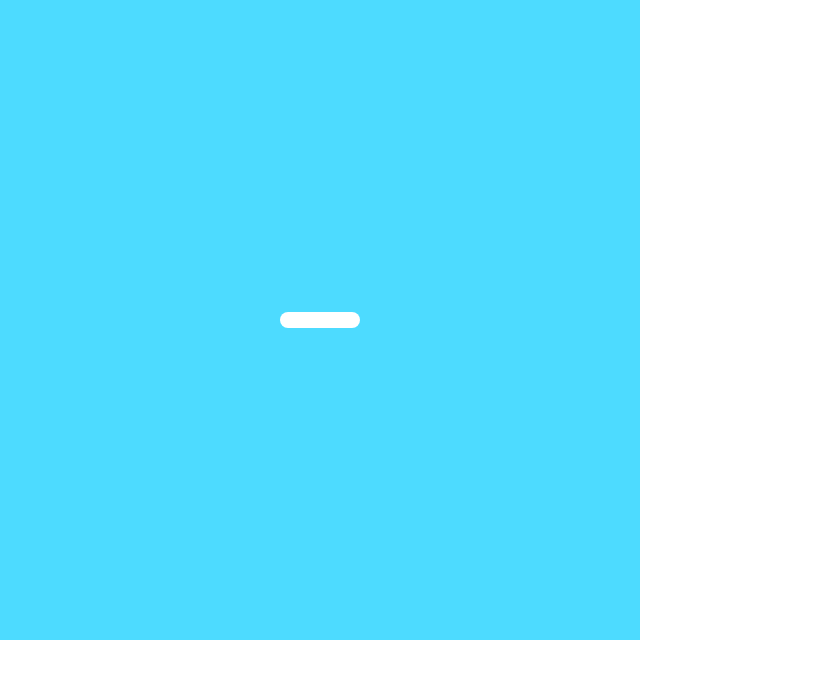
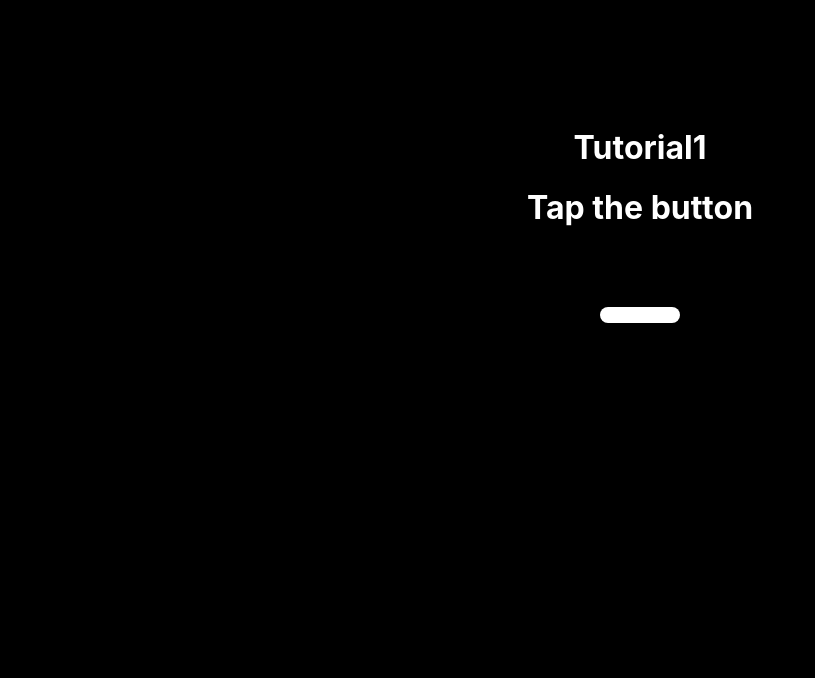
Before and after one commit to styp3r/naviportfolio, a React (Create React App) app: page / in a window 1280 px wide. Shown: the top 678 px of the page, without its empty margins (0-815 px from the left). Built offline with nearby package versions, Linux system fonts and the light colour scheme.

Commit message:
Add new page components using react-router-dom

```diff
--- a/package.json
+++ b/package.json
@@ -8,6 +8,7 @@
     "@testing-library/user-event": "^12.8.3",
     "react": "^17.0.2",
     "react-dom": "^17.0.2",
+    "react-router-dom": "^5.3.0",
     "react-scripts": "4.0.3",
     "web-vitals": "^1.1.2"
   },
--- a/src/App.css
+++ b/src/App.css
@@ -1,38 +1,3 @@
 .App {
   text-align: center;
 }
-
-.App-logo {
-  height: 40vmin;
-  pointer-events: none;
-}
-
-@media (prefers-reduced-motion: no-preference) {
-  .App-logo {
-    animation: App-logo-spin infinite 20s linear;
-  }
-}
-
-.App-header {
-  background-color: #282c34;
-  min-height: 100vh;
-  display: flex;
-  flex-direction: column;
-  align-items: center;
-  justify-content: center;
-  font-size: calc(10px + 2vmin);
-  color: white;
-}
-
-.App-link {
-  color: #61dafb;
-}
-
-@keyframes App-logo-spin {
-  from {
-    transform: rotate(0deg);
-  }
-  to {
-    transform: rotate(360deg);
-  }
-}
--- a/src/App.js
+++ b/src/App.js
@@ -1,10 +1,23 @@
 import './App.css';
-import Button from './components/Button';
+import {Switch, Route} from 'react-router-dom';
+import Tutorial1 from './components/Tutorial1';
+import Tutorial2 from './components/Tutorial2';
+import EndTutorial from './components/EndTutorial';
+import Home from './components/Home';
+import About from './components/About';
+import Work from './components/Work';
 
 function App() {
   return (
-    <div className="App">
-      <Button />
+    <div className = "App">
+      <Switch>
+        <Route path = "/" component = {Tutorial1} exact />
+        <Route path = "/tut2" component = {Tutorial2} />
+        <Route path = "/endtut" component = {EndTutorial} />
+        <Route path = "/home" component = {Home} />
+        <Route path = "/about" component = {About} />
+        <Route path = "/work" component = {Work} />
+      </Switch>
     </div>
   );
 }
--- /dev/null
+++ b/src/components/About.jsx
@@ -0,0 +1,8 @@
+import React from 'react';
+
+function About(){
+    return <h1 className = "font">About</h1>;
+
+}
+
+export default About;
--- a/src/components/Button.jsx
+++ b/src/components/Button.jsx
@@ -4,26 +4,19 @@ export default function Button() {
     let interval;
     let flag = 0;
 
-  function handleClick() {
-    setTimeout(() => {
-      window.open("https://www.google.com");
-    }, 500);
-  }
-
   return (
-    <div className="App">
-      <div className="section">
+    <div className="btn">
         <div
           id="button"
           onMouseOver={() => {
             document.getElementById("button").style.width = "11vmin";
-            document.getElementById("button").style.transitionDuration = "0.5s";
+            document.getElementById("button").style.transitionDuration = "0.2s";
             interval = setTimeout(()=>{
                 flag = 1;
                 document.getElementById("button").style.width = "8vmin";
                 document.getElementById("button").style.height = "8vmin";
                 document.getElementById("button").style.borderRadius = "100%";
-                document.getElementById("button").style.transitionDuration = "0.5s";
+                document.getElementById("button").style.transitionDuration = "0.2s";
             }, 700);
           }}
           onMouseOut={() => {
@@ -31,7 +24,7 @@ export default function Button() {
                 document.getElementById("button").style.width = "10vmin";
                 document.getElementById("button").style.height = "2vmin";
                 document.getElementById("button").style.borderRadius = "2vmin";
-                document.getElementById("button").style.transitionDuration = "0.5s";
+                document.getElementById("button").style.transitionDuration = "0.2s";
           }}
           onMouseUp={() => {
                 document.getElementById("button").style.backgroundColor = "#ffffff";
@@ -44,22 +37,18 @@ export default function Button() {
           }}
           onMouseDown={() => {
             clearInterval(interval);
-              if(flag == 1){
+              if(flag === 1){
                 document.getElementById("button").style.width = "9vmin";
                 document.getElementById("button").style.height = "9vmin";
                 document.getElementById("button").style.borderRadius = "100%";
-                document.getElementById("button").style.boxShadow = "0 0 20px 5px #007a99";
                 document.getElementById("button").style.transitionDuration = "0.2s";
               } else {
-                document.getElementById("button").style.backgroundColor = "#80dfff";
+                document.getElementById("button").style.backgroundColor = "#f2f2f2";
                 document.getElementById("button").style.width = "8vmin";
-                document.getElementById("button").style.boxShadow = "0 0 20px 5px #007a99";
                 document.getElementById("button").style.transitionDuration = "0.2s";
               }
           }}
-        onClick = {handleClick}
         ></div>
       </div>
-    </div>
   );
 }
--- /dev/null
+++ b/src/components/EndTutorial.jsx
@@ -0,0 +1,7 @@
+import React from 'react';
+
+function EndTutorial(){
+    return <h1 className = "font">End Tutorial</h1>;
+}
+
+export default EndTutorial;
--- /dev/null
+++ b/src/components/Home.jsx
@@ -0,0 +1,7 @@
+import React from 'react';
+
+function Home(){
+    return <h1 className = "font">Home</h1>;
+}
+
+export default Home;
--- /dev/null
+++ b/src/components/Tutorial1.jsx
@@ -0,0 +1,15 @@
+import React from 'react';
+import Button from './Button';
+import {Link} from 'react-router-dom';
+
+function Tutorial1(){
+
+    return (
+        <div>
+            <h1 className = "font">Tutorial1</h1>
+            <h1 className = "font">Tap the button</h1>
+            <Link to = "/tut2"><Button /></Link>
+        </div>);
+}
+
+export default Tutorial1;
--- /dev/null
+++ b/src/components/Tutorial2.jsx
@@ -0,0 +1,7 @@
+import React from 'react';
+
+function Tutorial2(){
+    return <h1 className = "font">Tutorial2</h1>;
+}
+
+export default Tutorial2;
--- /dev/null
+++ b/src/components/Work.jsx
@@ -0,0 +1,7 @@
+import React from 'react';
+
+function Work(){
+    return <h1 className = "font">Work</h1>;
+}
+
+export default Work;
--- a/src/index.css
+++ b/src/index.css
@@ -3,8 +3,7 @@ body {
   font-family: -apple-system, BlinkMacSystemFont, 'Segoe UI', 'Roboto', 'Oxygen',
     'Ubuntu', 'Cantarell', 'Fira Sans', 'Droid Sans', 'Helvetica Neue',
     sans-serif;
-  -webkit-font-smoothing: antialiased;
-  -moz-osx-font-smoothing: grayscale;
+  background-color: #000000;
 }
 
 code {
@@ -12,13 +11,8 @@ code {
     monospace;
 }
 
-.section {
-  width: 50vmax;
-  height: 50vmax;
-  background-color: #4ddbff;
-  display: flex;
-  justify-content: center;
-  align-items: center;
+.App{
+  margin: 10vmax 0 0 0;
 }
 
 #button {
@@ -26,8 +20,14 @@ code {
   height: 2vmin;
   background-color: #ffffff;
   border-radius: 2vmin;
+  margin: 10vmin 0 0 50%;
+  transform: translateX(-50%);
 }
 
 #button:hover {
   cursor: pointer;
 }
+
+.font{
+  color: #ffffff;
+}
--- a/src/index.js
+++ b/src/index.js
@@ -3,11 +3,12 @@ import ReactDOM from 'react-dom';
 import './index.css';
 import App from './App';
 import reportWebVitals from './reportWebVitals';
+import {BrowserRouter} from 'react-router-dom';
 
 ReactDOM.render(
-  <React.StrictMode>
+  <BrowserRouter>
     <App />
-  </React.StrictMode>,
+  </BrowserRouter>,
   document.getElementById('root')
 );
 
```
Also changed, not shown: 1 other file (tests, documents, lock files or other folders).
